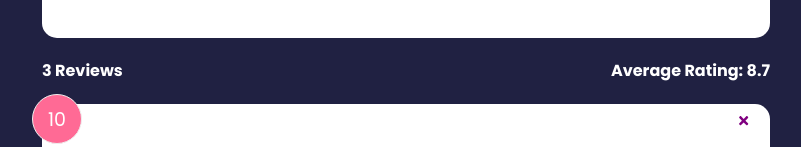
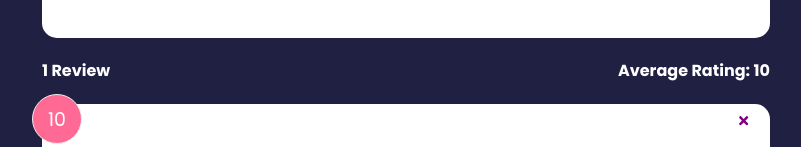
Before and after one commit to codeherbert/feedback-app-plus, a React (Create React App) app: page / in a window 1280 px wide. Shown: the part 355-502 px from the top of the page, without its empty margins (234-1035 px from the left). Built offline with nearby package versions, Linux system fonts and the light colour scheme.

Commit message:
configures useContext hook with FeedbackStats

```diff
--- a/src/App.js
+++ b/src/App.js
@@ -33,7 +33,7 @@
             <Route exact path='/' element={
               <>
                 <FeedbackForm handleAdd={addFeedback} />
-                <FeedbackStats feedback={feedback} />
+                <FeedbackStats />
                 <FeedbackList handleDelete={deleteFeedback} />
               </>
             }>
--- a/src/components/FeedbackStats.js
+++ b/src/components/FeedbackStats.js
@@ -1,7 +1,9 @@
-import React from 'react';
-import PropTypes from 'prop-types';
+import React, { useContext } from 'react';
+import FeedbackContext from '../context/FeedbackContext';
 
-function FeedbackStats({feedback}) {
+function FeedbackStats() {
+    const {feedback} = useContext(FeedbackContext);
+
     // Calculate ratings average
     let average = feedback.reduce((acc, cur) => {
         return acc + cur.rating
@@ -13,15 +15,11 @@
 
     return (
         <div className="feedback-stats">
-            <h4>{feedback.length} Reviews</h4>
+            <h4>{feedback.length} {feedback.length === 1 ? "Review" : "Reviews"}</h4>
             {/* Display 0 if NaN */}
             <h4>Average Rating: {isNaN(average) ? 0 : average}</h4>
         </div>
     )
 }
 
-FeedbackStats.propTypes = {
-    feedback: PropTypes.array.isRequired
-}
-
 export default FeedbackStats;
```
Also changed, not shown: src/context/FeedbackContext.js (line endings or trailing spaces).
